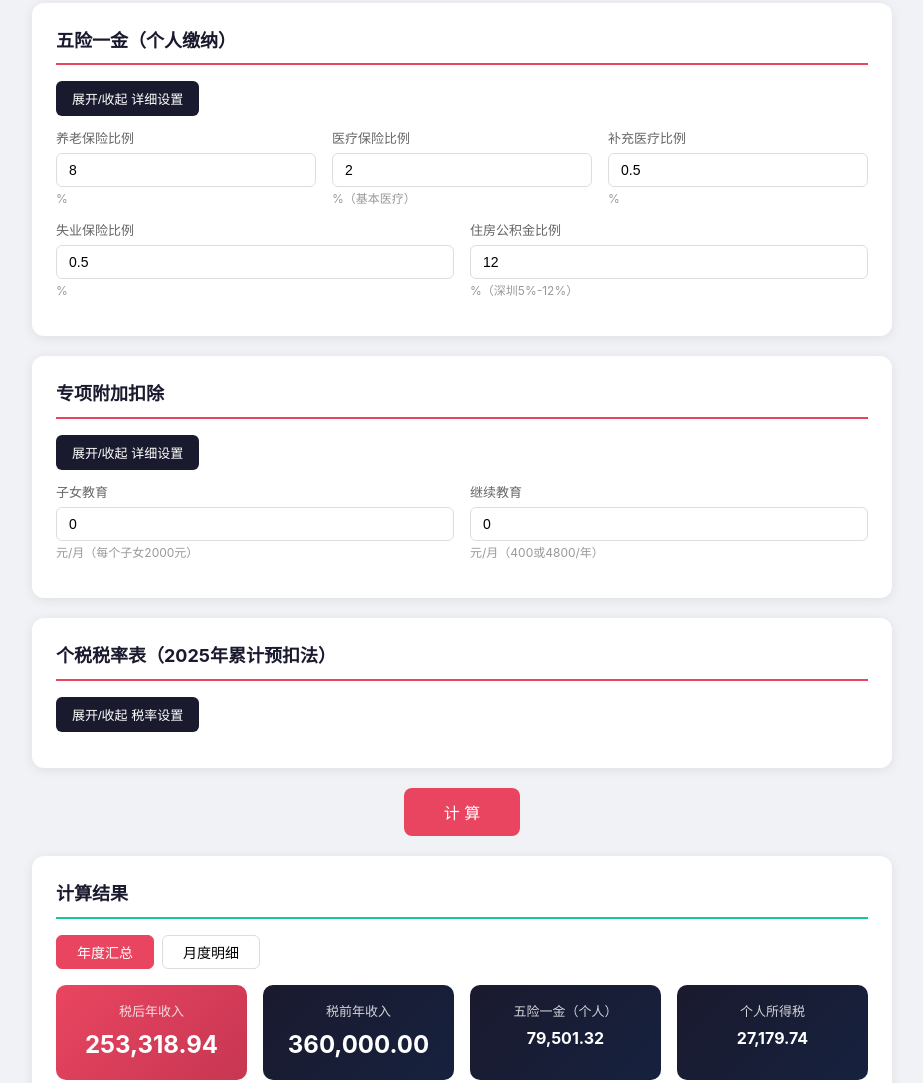
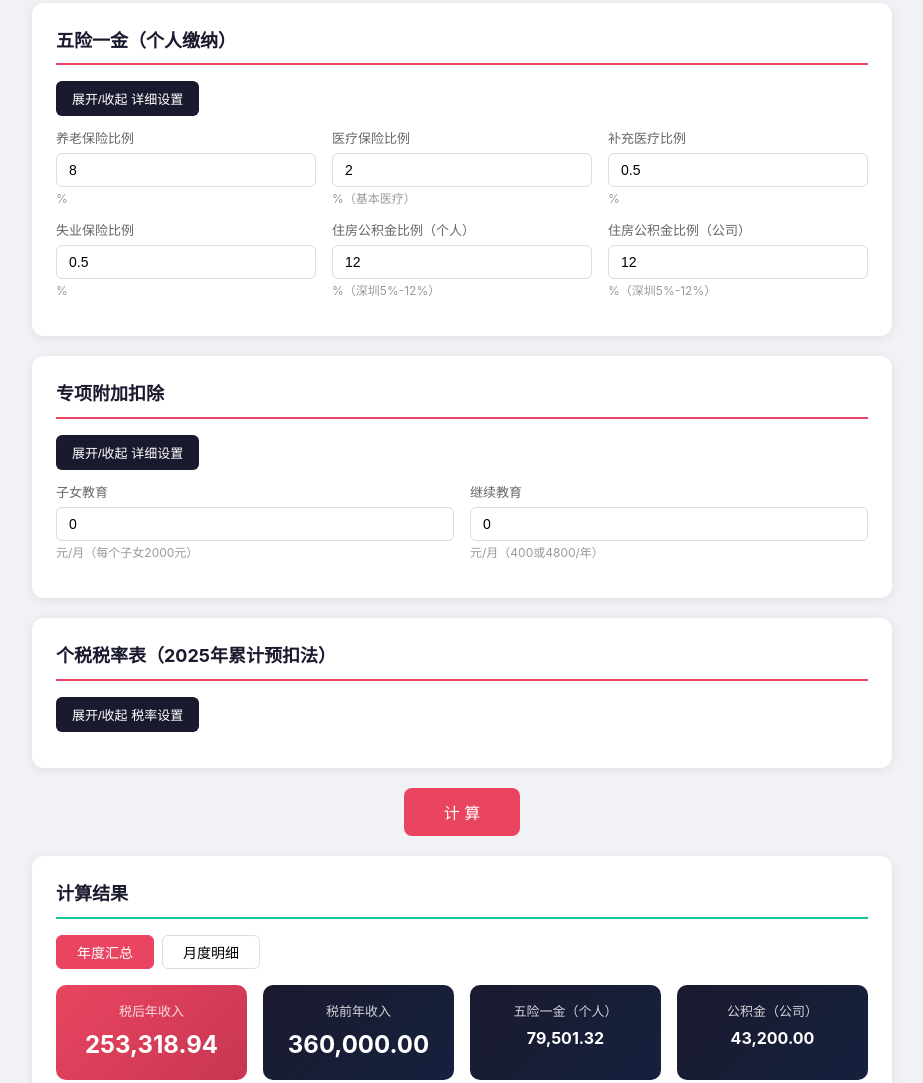
Before and after one commit to juchuanzhang/vibecoding, a plain HTML site: page salary/index.html in a window 1280 px wide. Shown: the part 347-1430 px from the top of the page, without its empty margins (178-1101 px from the left). Drawn offline with Linux system fonts and the light colour scheme.

Commit message:
feat: support separate personal and company housing fund rates

```diff
--- a/salary/index.html
+++ b/salary/index.html
@@ -105,8 +105,13 @@ table .total-row { background: #e8f5e9; font-weight: bold; }
     <div class="unit">%</div>
   </div>
   <div class="form-group">
-    <label>住房公积金比例</label>
-    <input type="number" id="housingRate" value="12" step="1">
+    <label>住房公积金比例（个人）</label>
+    <input type="number" id="housingRatePersonal" value="12" step="1">
+    <div class="unit">%（深圳5%-12%）</div>
+  </div>
+  <div class="form-group">
+    <label>住房公积金比例（公司）</label>
+    <input type="number" id="housingRateCompany" value="12" step="1">
     <div class="unit">%（深圳5%-12%）</div>
   </div>
 </div>
@@ -245,6 +250,10 @@ table .total-row { background: #e8f5e9; font-weight: bold; }
     <div class="value small" id="annualInsurance">0</div>
   </div>
   <div class="result-box">
+    <div class="label">公积金（公司）</div>
+    <div class="value small" id="annualHousingCompany">0</div>
+  </div>
+  <div class="result-box">
     <div class="label">个人所得税</div>
     <div class="value small" id="annualTax">0</div>
   </div>
@@ -339,7 +348,8 @@ function calcMonthlyInsurance(salary) {
   const medicalRate = parseFloat(document.getElementById('medicalRate').value) / 100;
   const suppMedicalRate = parseFloat(document.getElementById('suppMedicalRate').value) / 100;
   const unemployRate = parseFloat(document.getElementById('unemployRate').value) / 100;
-  const housingRate = parseFloat(document.getElementById('housingRate').value) / 100;
+  const housingRatePersonal = parseFloat(document.getElementById('housingRatePersonal').value) / 100;
+  const housingRateCompany = parseFloat(document.getElementById('housingRateCompany').value) / 100;
 
   const pensionBaseMin = parseFloat(document.getElementById('pensionBaseMin').value);
   const pensionBaseMax = parseFloat(document.getElementById('pensionBaseMax').value);
@@ -357,11 +367,12 @@ function calcMonthlyInsurance(salary) {
   const medical = medicalBase * medicalRate;
   const suppMedical = medicalBase * suppMedicalRate;
   const unemploy = unemployBase * unemployRate;
-  const housing = housingBase * housingRate;
+  const housingPersonal = housingBase * housingRatePersonal;
+  const housingCompany = housingBase * housingRateCompany;
 
   return {
-    pension, medical, suppMedical, unemploy, housing,
-    total: pension + medical + suppMedical + unemploy + housing,
+    pension, medical, suppMedical, unemploy, housingPersonal, housingCompany,
+    total: pension + medical + suppMedical + unemploy + housingPersonal,
     pensionBase, medicalBase, unemployBase, housingBase
   };
 }
@@ -467,11 +478,13 @@ function calculate() {
   const annualNet = totalNet + bonusNet;
   const annualTotalTax = totalTax + bonusTax;
   const annualTotalInsurance = totalInsurance;
+  const annualHousingCompany = insurance.housingCompany * 12;
 
   document.getElementById('resultSection').style.display = 'block';
   document.getElementById('annualNet').textContent = fmt(annualNet);
   document.getElementById('annualGross').textContent = fmt(annualGross);
   document.getElementById('annualInsurance').textContent = fmt(annualTotalInsurance);
+  document.getElementById('annualHousingCompany').textContent = fmt(annualHousingCompany);
   document.getElementById('annualTax').textContent = fmt(annualTotalTax);
 
   document.getElementById('annualDetail').innerHTML = `
@@ -482,7 +495,9 @@ function calculate() {
     <tr><td>医疗保险（个人）× 12</td><td>${fmt(insurance.medical * 12)}</td><td>${pct(insurance.medical * 12, annualGross)}</td></tr>
     <tr><td>补充医疗（个人）× 12</td><td>${fmt(insurance.suppMedical * 12)}</td><td>${pct(insurance.suppMedical * 12, annualGross)}</td></tr>
     <tr><td>失业保险（个人）× 12</td><td>${fmt(insurance.unemploy * 12)}</td><td>${pct(insurance.unemploy * 12, annualGross)}</td></tr>
-    <tr><td>住房公积金（个人）× 12</td><td>${fmt(insurance.housing * 12)}</td><td>${pct(insurance.housing * 12, annualGross)}</td></tr>
+    <tr><td>住房公积金（个人）× 12</td><td>${fmt(insurance.housingPersonal * 12)}</td><td>${pct(insurance.housingPersonal * 12, annualGross)}</td></tr>
+    <tr><td>住房公积金（公司）× 12</td><td>${fmt(insurance.housingCompany * 12)}</td><td>${pct(insurance.housingCompany * 12, annualGross)}</td></tr>
+    <tr class="total-row"><td>住房公积金入账合计（个人+公司）× 12</td><td>${fmt((insurance.housingPersonal + insurance.housingCompany) * 12)}</td><td>${pct((insurance.housingPersonal + insurance.housingCompany) * 12, annualGross)}</td></tr>
     <tr class="total-row"><td>五险一金合计（个人）</td><td>${fmt(annualTotalInsurance)}</td><td>${pct(annualTotalInsurance, annualGross)}</td></tr>
     <tr><td>月度个税合计</td><td>${fmt(totalTax)}</td><td>${pct(totalTax, annualGross)}</td></tr>
     ${annualBonus > 0 ? `<tr><td>年终奖个税</td><td>${fmt(bonusTax)}</td><td>${pct(bonusTax, annualGross)}</td></tr>` : ''}
```
